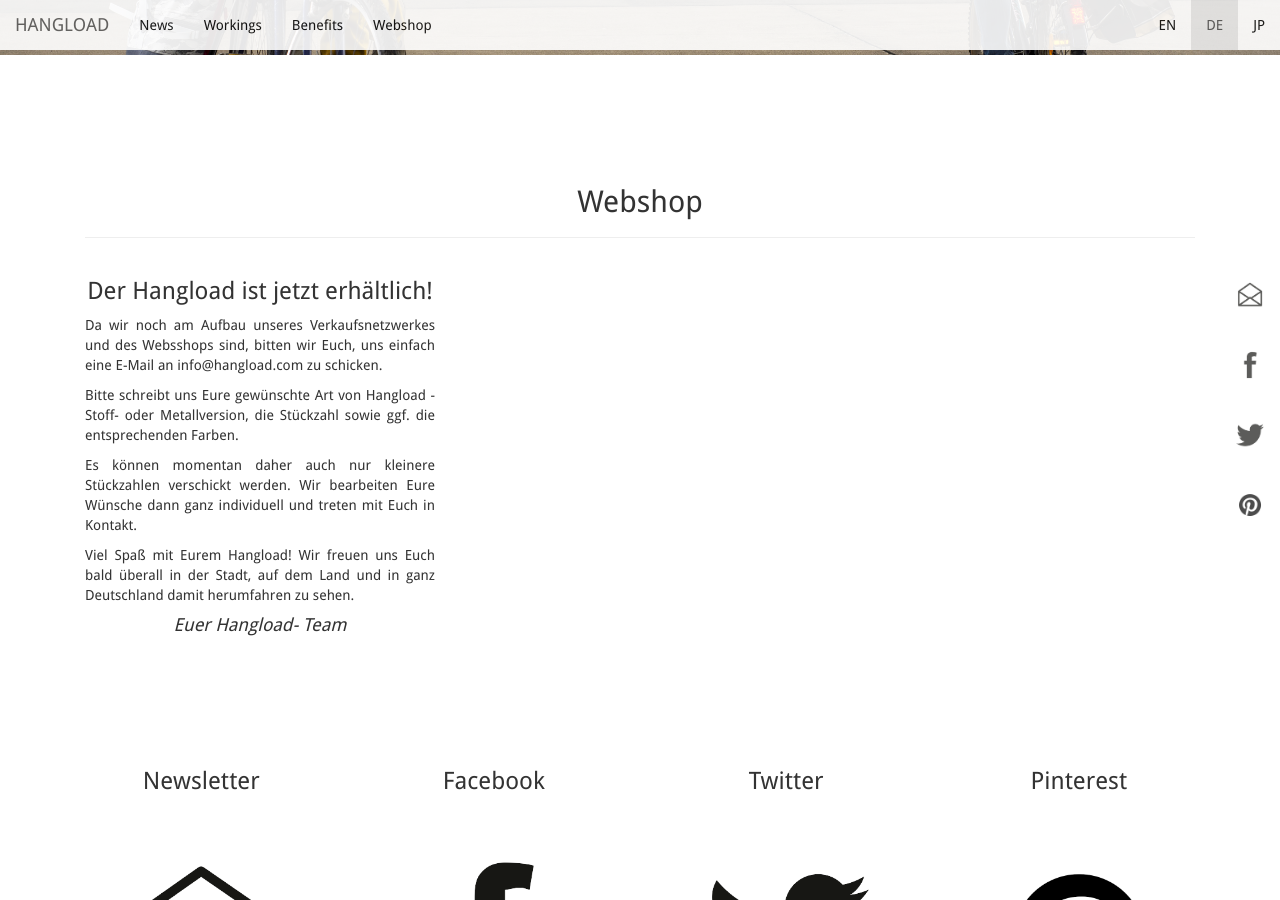
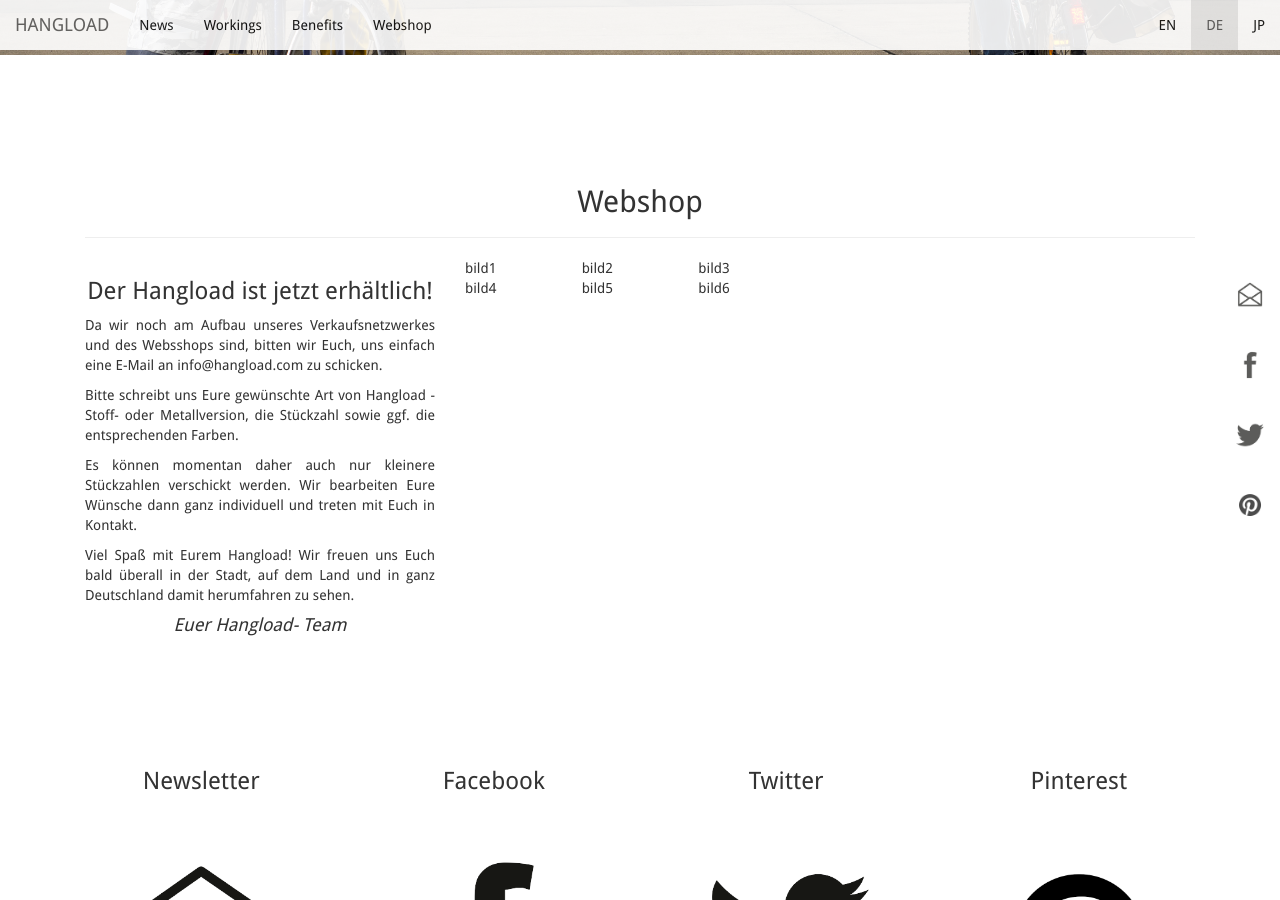
Before and after one commit to bodokaiser/hangload.com, a Jekyll site: the page built from de/index.html, in a window 1280 px wide and 900 px high, scrolled down 3973 px. Built offline with Jekyll 4.4.1, drawn with Linux system fonts in a browser that asks for light colours; nearby versions of some CDN libraries; library files that are not in the unit come from our copies; Markdown is read by kramdown in place of the engine named in the settings.

Commit message:
Update index.html

```diff
--- a/de/index.html
+++ b/de/index.html
@@ -205,14 +205,14 @@ language: de
     <div class="col-xs-10 col-xs-offset-1 col-sm-6 col-sm-offset-0 col-md-4">
       <table width="100%">
         <tr>
-          <td></td>
-          <td></td>
-          <td></td>
+          <td>bild1</td>
+          <td>bild2</td>
+          <td>bild3</td>
         </tr>
         <tr>
-          <td></td>
-          <td></td>
-          <td></td>
+          <td>bild4</td>
+          <td>bild5</td>
+          <td>bild6</td>
         </tr>
       </table>
     </div>
```
